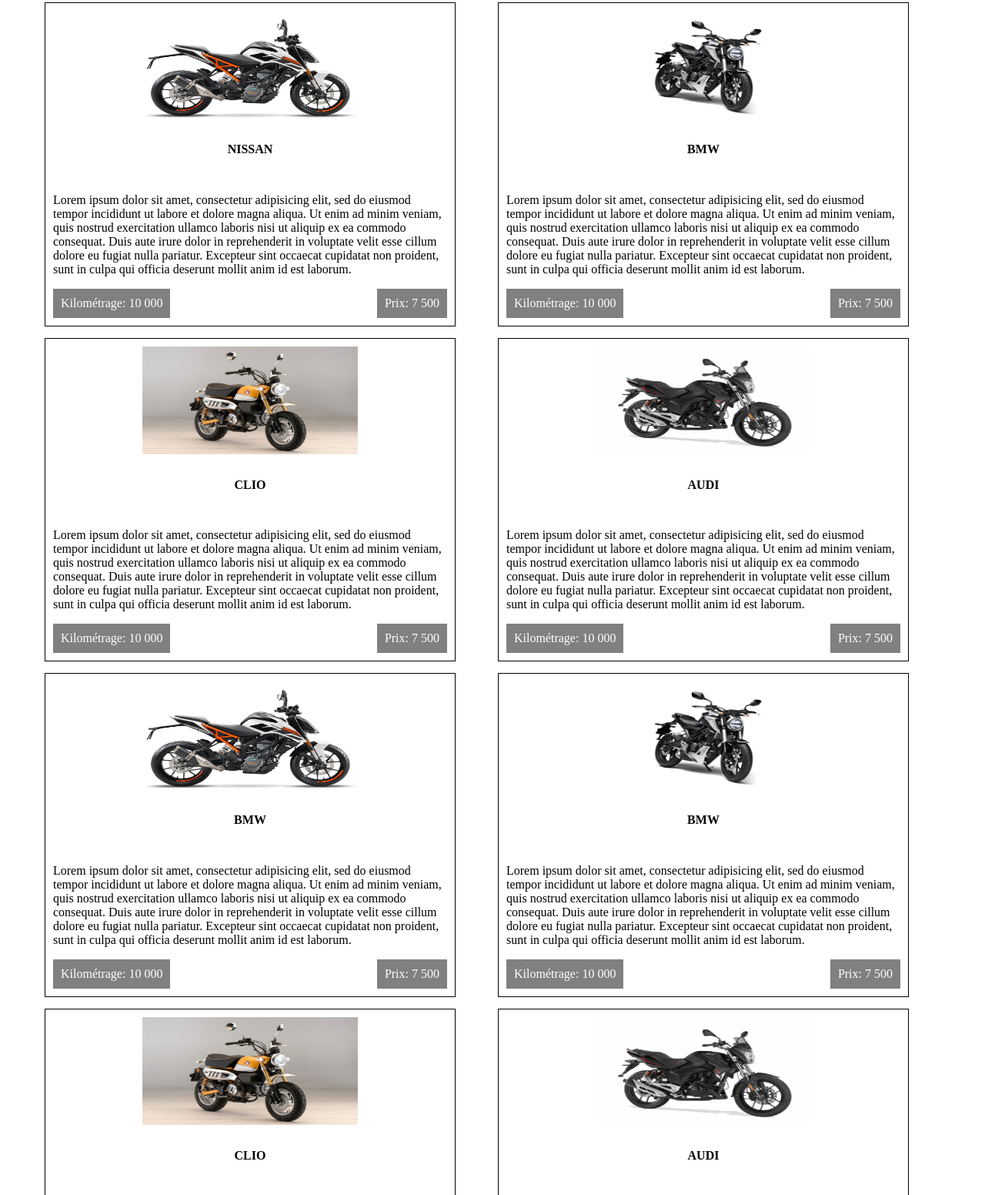
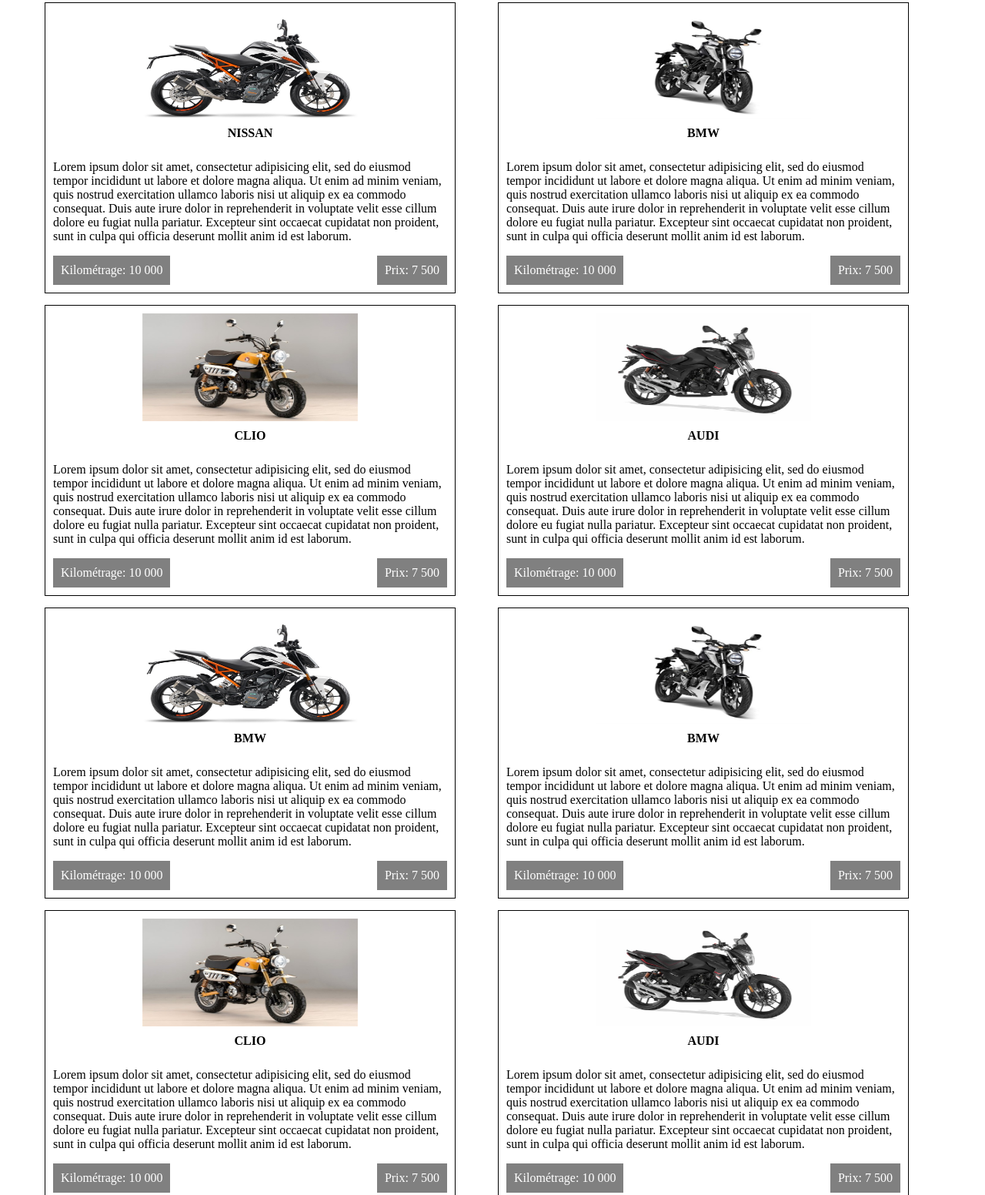
Before and after one commit to mouskito/tp_html_afpa_paris, a plain HTML site: page 2021/tp_voitures/index.html in a window 1280 px wide. Shown: the part 75-1627 px from the top of the page at 77% size. Drawn offline with Linux system fonts and the light colour scheme.

Commit message:
encore les corrections

```diff
--- a/2021/tp_voitures/css/style.css
+++ b/2021/tp_voitures/css/style.css
@@ -28,17 +28,18 @@ header{
   color: white;
 }
 
-section{
+.section{
   float: left;
   display:inline;
 }
+
 
 .item{
 	padding: 10px;
 	border:1px solid;
   max-height: 500px;
   float:left;
-  width: 28vw;
+  width: 27vw;
   margin: 10px 5px 5px 50px;
 }
 
@@ -64,7 +65,10 @@ display: block;
 .details{
 	color: white;
   position: relative;
-  bottom: 0;
+
+	  margin-top: 10px;
+	  padding-bottom: 10px;
+
 }
 
 .details .kilo{
@@ -120,11 +124,11 @@ width: 200px;
 height: 80px;
 }
 
-section {
+.section {
   display: inline-block;
 }
 
-section .item{
+.section .item{
     height:auto;
     max-height:150%;
     overflow:auto;
@@ -142,7 +146,7 @@ section .item{
     display: none;
   }
 
-section {
+.section {
   float: left;
   display:inline;
 
@@ -157,7 +161,7 @@ p{
   margin-bottom: 10px;
 }
 
-section .item {
+.section .item {
   float:left;
   width: 40vw;
   margin: 10px 5px 5px 30px;
@@ -177,20 +181,10 @@ height: 90px;
   height: 140px;
   }
 
-  section .item {
+  .section .item {
     float:left;
     width: 40vw;
     margin: 10px 5px 5px 50px;
   }
 
 }
-
-@media screen and (min-width: 1544px){
-
-  section .item {
-    float:left;
-    width: 27vw;
-    margin: 10px 5px 5px 50px;
-  }
-
-}
--- a/2021/tp_voitures/index.html
+++ b/2021/tp_voitures/index.html
@@ -28,12 +28,12 @@
 		</nav>
 	</header>
 
-	<section>
+	<div class="section">
 		<div class="item">
 			<div class="photo-marque">
 				<img src="images/1.jpg" alt="nissan">
 				<div class="marque">
-					<h4>NISSAN</h4>
+					<b>NISSAN</b>
 				</div>
 				<p>Lorem ipsum dolor sit amet, consectetur adipisicing elit, sed do eiusmod
 				tempor incididunt ut labore et dolore magna aliqua. Ut enim ad minim veniam,
@@ -54,7 +54,7 @@
 			<div class="photo-marque">
 				<img src="images/2.jpg" alt="bmw">
 				<div class="marque">
-					<h4>BMW</h4>
+					<b>BMW</b>
 				</div>
 				<p>Lorem ipsum dolor sit amet, consectetur adipisicing elit, sed do eiusmod
 				tempor incididunt ut labore et dolore magna aliqua. Ut enim ad minim veniam,
@@ -75,7 +75,7 @@
 			<div class="photo-marque">
 				<img src="images/3.jpg" alt="clio">
 				<div class="marque">
-					<h4>CLIO</h4>
+					<b>CLIO</b>
 				</div>
 				<p>Lorem ipsum dolor sit amet, consectetur adipisicing elit, sed do eiusmod
 				tempor incididunt ut labore et dolore magna aliqua. Ut enim ad minim veniam,
@@ -96,7 +96,7 @@
 			<div class="photo-marque">
 				<img src="images/4.jpg" alt="audi">
 				<div class="marque">
-					<h4>AUDI</h4>
+					<b>AUDI</b>
 				</div>
 				<p>Lorem ipsum dolor sit amet, consectetur adipisicing elit, sed do eiusmod
 				tempor incididunt ut labore et dolore magna aliqua. Ut enim ad minim veniam,
@@ -117,7 +117,7 @@
 			<div class="photo-marque">
 				<img src="images/1.jpg" alt="nissan">
 				<div class="marque">
-					<h4>BMW</h4>
+					<b>BMW</b>
 				</div>
 				<p>Lorem ipsum dolor sit amet, consectetur adipisicing elit, sed do eiusmod
 				tempor incididunt ut labore et dolore magna aliqua. Ut enim ad minim veniam,
@@ -138,7 +138,7 @@
 			<div class="photo-marque">
 				<img src="images/2.jpg" alt="bmw">
 				<div class="marque">
-					<h4>BMW</h4>
+					<b>BMW</b>
 				</div>
 				<p>Lorem ipsum dolor sit amet, consectetur adipisicing elit, sed do eiusmod
 				tempor incididunt ut labore et dolore magna aliqua. Ut enim ad minim veniam,
@@ -159,7 +159,7 @@
 			<div class="photo-marque">
 				<img src="images/3.jpg" alt="clio">
 				<div class="marque">
-					<h4>CLIO</h4>
+					<b>CLIO</b>
 				</div>
 				<p>Lorem ipsum dolor sit amet, consectetur adipisicing elit, sed do eiusmod
 				tempor incididunt ut labore et dolore magna aliqua. Ut enim ad minim veniam,
@@ -180,7 +180,7 @@
 			<div class="photo-marque">
 				<img src="images/4.jpg" alt="audi">
 				<div class="marque">
-					<h4>AUDI</h4>
+					<b>AUDI</b>
 				</div>
 				<p>Lorem ipsum dolor sit amet, consectetur adipisicing elit, sed do eiusmod
 				tempor incididunt ut labore et dolore magna aliqua. Ut enim ad minim veniam,
@@ -201,7 +201,7 @@
 			<div class="photo-marque">
 				<img src="images/4.jpg" alt="audi">
 				<div class="marque">
-					<h4>AUDI</h4>
+					<b>AUDI</b>
 				</div>
 				<p>Lorem ipsum dolor sit amet, consectetur adipisicing elit, sed do eiusmod
 				tempor incididunt ut labore et dolore magna aliqua. Ut enim ad minim veniam,
@@ -217,6 +217,6 @@
 
 			</div>
 		</div>
-	</section>
+	</div>
 </body>
 </html>
```
